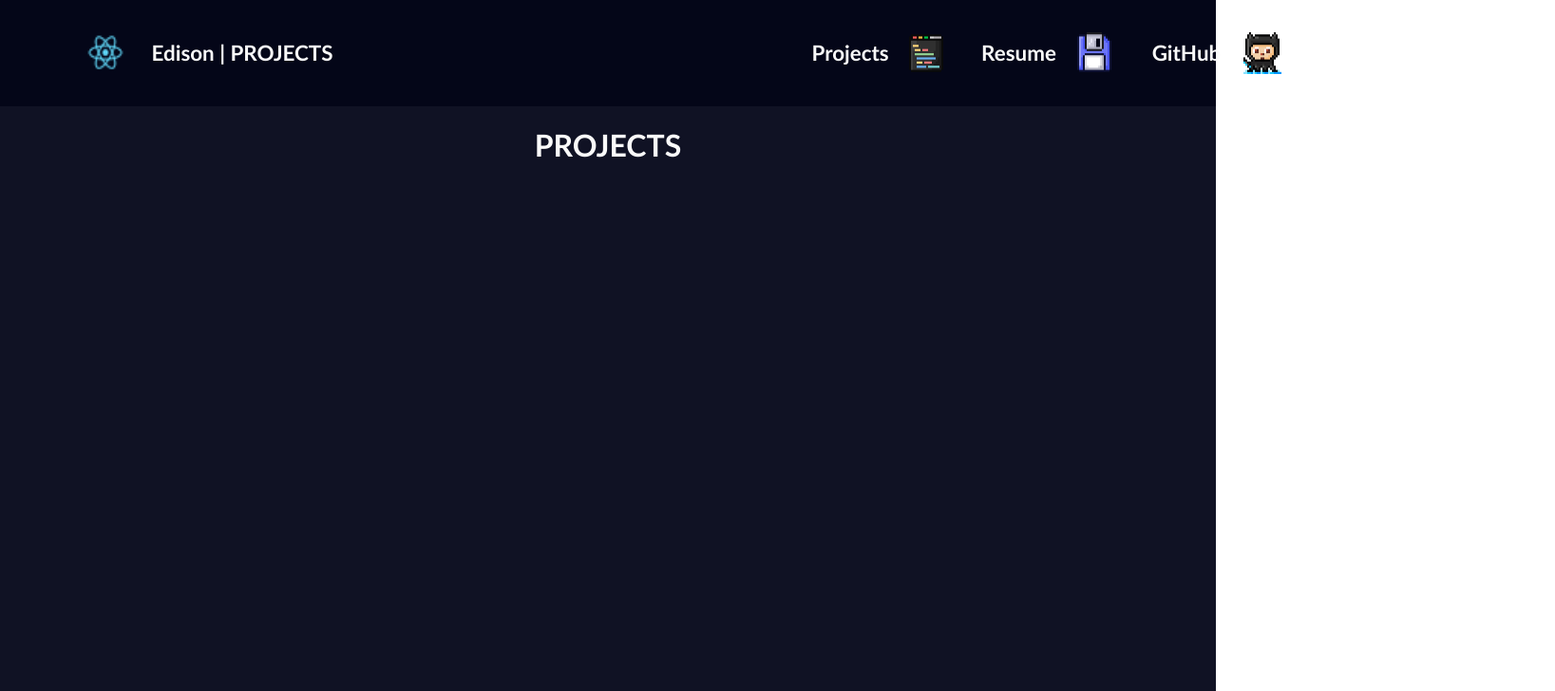
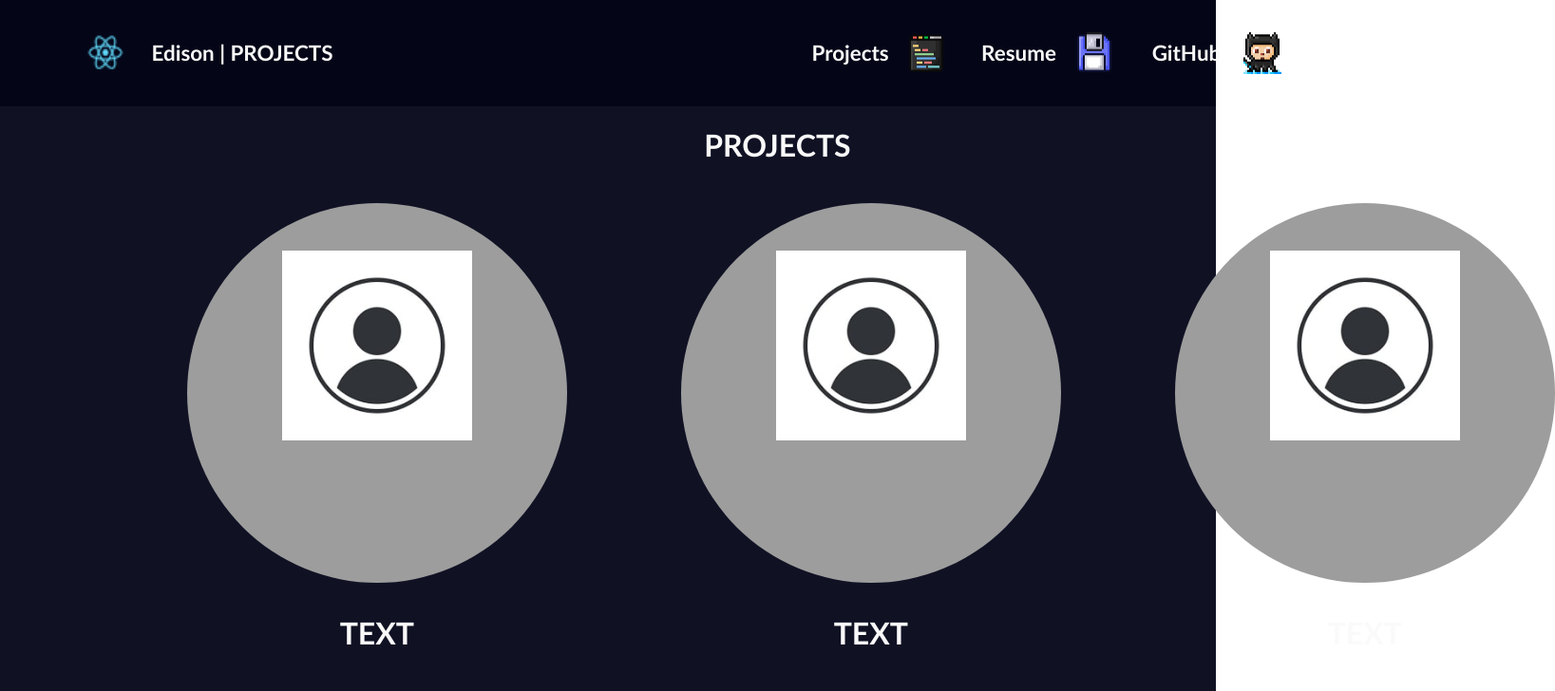
Before and after one commit to edav03/ReactProjects, a Next.js app in the folder portfolio/: page /projects in a window 1280 px wide. Shown: the top 728 px of the page at 95% size, 1637 px wide, since content can reach past the window. Built offline with nearby package versions, Linux system fonts and the light colour scheme.

Commit message:
Page Projects

```diff
--- a/portfolio/pages/projects.tsx
+++ b/portfolio/pages/projects.tsx
@@ -1,4 +1,5 @@
 import { useState } from "react";
+import Image from "next/image"
 import styles from "../styles/Home.module.css";
 import MyHead from "../components/MyHead";
 import MyHeader from "../components/MyHeader";
@@ -9,6 +10,45 @@ export const ProjBody = () => {
     <div className={styles.body}>
 
       <h1 className={styles.PrTitle}>PROJECTS</h1>
+
+      <div className={styles.objs}>
+        <div className={styles.circles}>
+
+          <Image
+            src="/imgs/user.jpg"
+            height={200}
+            width={200}
+            alt="Future projects"
+          />
+
+          <h1 className={styles.text}>TEXT</h1>
+        </div>
+
+        <div className={styles.circles}>
+
+          <Image
+            src="/imgs/user.jpg"
+            height={200}
+            width={200}
+            alt="Future projects"
+          />
+
+          <h1 className={styles.text}>TEXT</h1>
+        </div>
+
+        <div className={styles.circles}>
+
+          <Image
+            src="/imgs/user.jpg"
+            height={200}
+            width={200}
+            alt="Future projects"
+          />
+
+          <h1 className={styles.text}>TEXT</h1>
+        </div>
+
+      </div>
 
     </div>
   )
--- a/portfolio/styles/Home.module.css
+++ b/portfolio/styles/Home.module.css
@@ -49,13 +49,6 @@
   height: 42rem;
 }
 
-.PrTitle{
-  display: flex;
-  flex-direction: column;
-  align-items: center;
-  font-size: 2rem;
-}
-
 .txt{
   padding-left: 6%;
   padding-top: 10%;
@@ -69,7 +62,33 @@
   padding-left: 30%;
 }
 
+.PrTitle{
+  display: flex;
+  flex-direction: column;
+  align-items: center;
+  font-size: 2rem;
+}
 
+.objs{
+  display: flex;
+  flex-direction: row;
+  padding-left: 6%;
+}
+
+.circles{
+  height: 400px;
+  width: 400px;
+  background-color: #9D9D9D;
+  border-radius: 50%;
+  margin-top: 20px;
+  margin-left: 120px;
+  padding-top: 50px;
+  text-align: center;
+}
+
+.text{
+  margin-top: 180px;
+}
 .footer {
   display: flex;
   flex-direction: column;
```
Also changed, not shown: portfolio/components/PrBody.tsx (deleted, +0 -11 lines).
